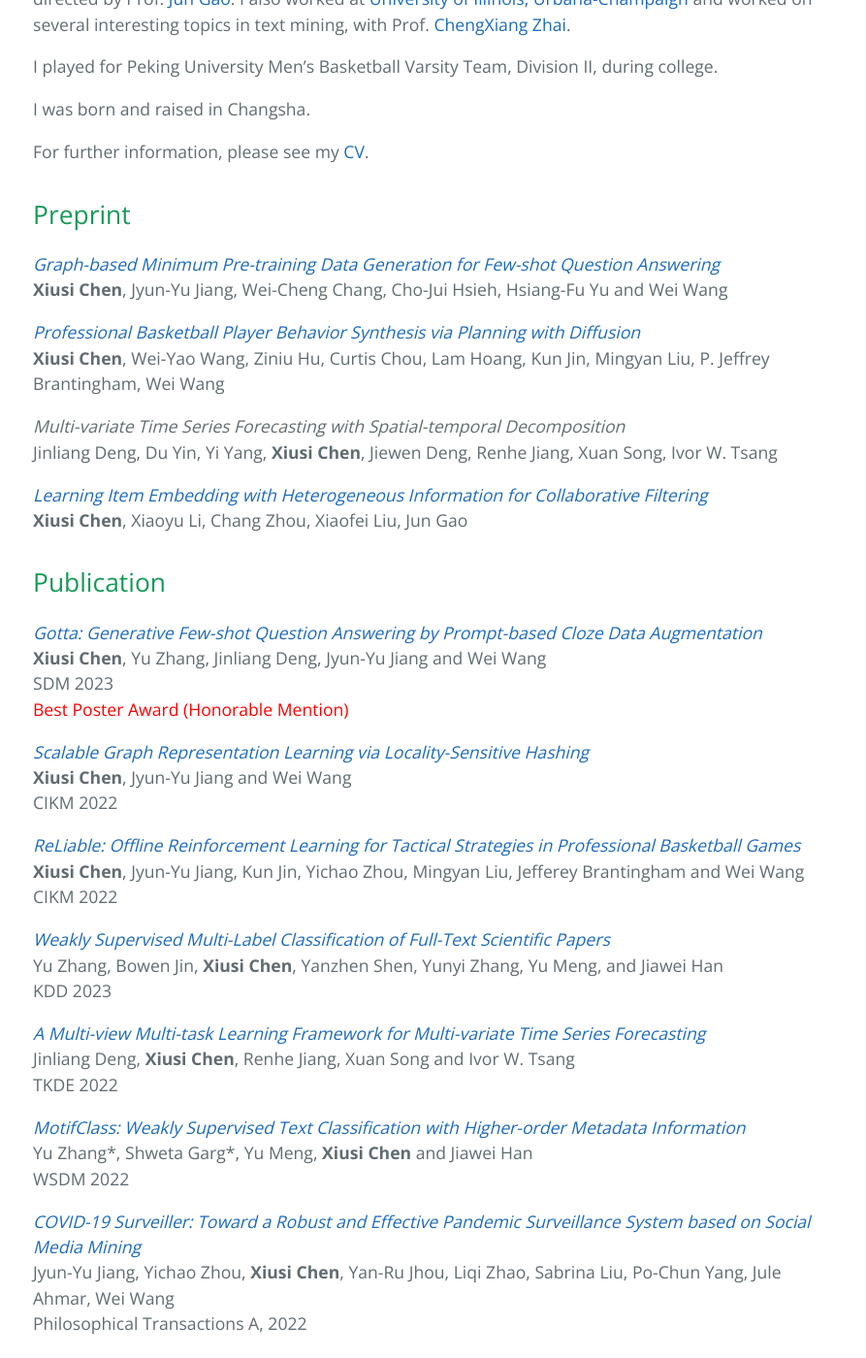
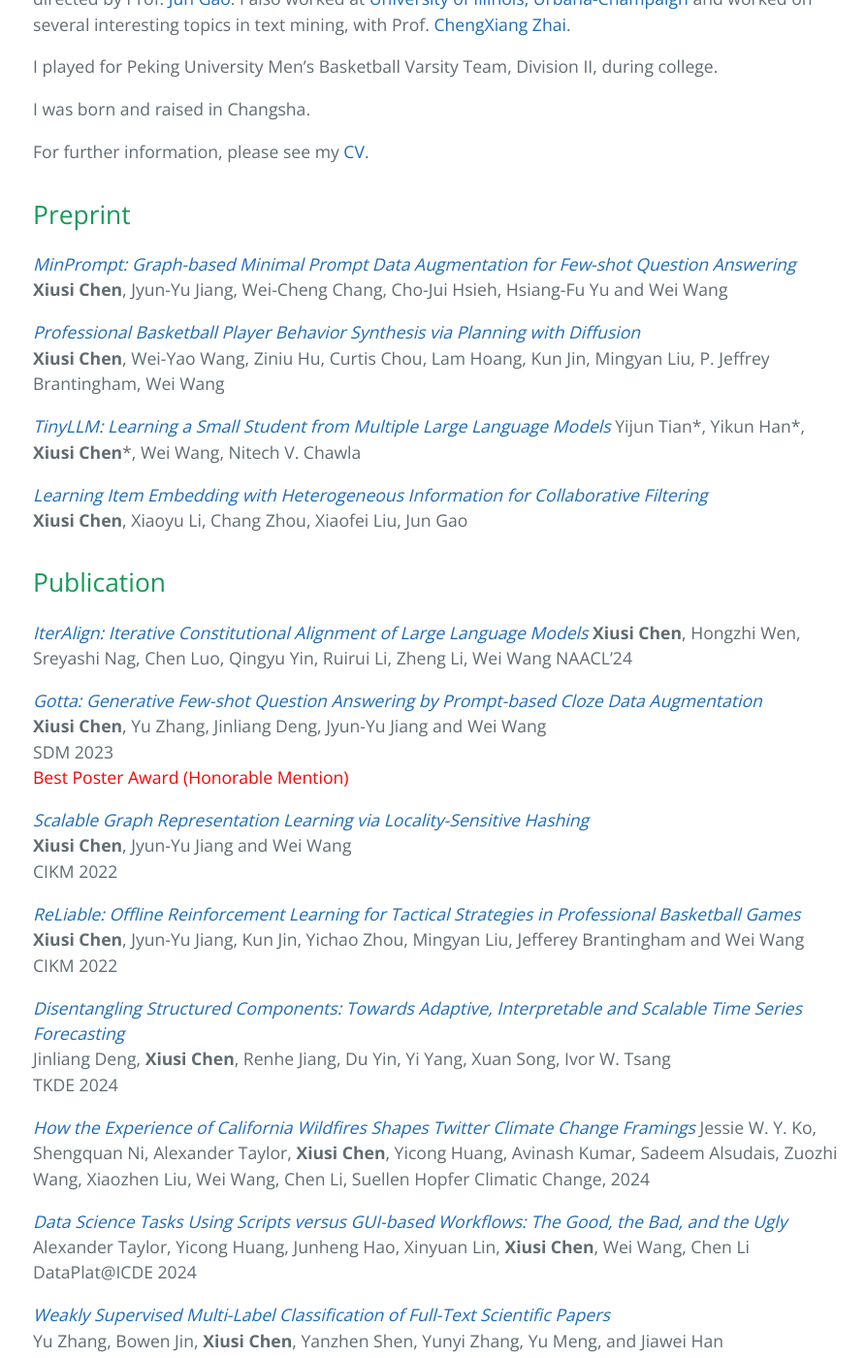
Before and after one commit to xiusic/xiusic.github.io, a Jekyll site: the page built from index.md, in a window 1280 px wide and 1400 px high, scrolled down 1155 px. Shown: the whole window at 97% size, without its empty margins (190-1083 px from the left). Built offline with Jekyll 4.4.1, drawn with Linux system fonts in a browser that asks for light colours; our own code applies the rules of GitHub Pages for plain Markdown files.

Commit message:
Update index.md

```diff
--- a/index.md
+++ b/index.md
@@ -45,20 +45,24 @@ I was born and raised in Changsha.
 For further information, please see my [CV](CV.pdf).
 
 ## Preprint
-[_Graph-based Minimum Pre-training Data Generation for Few-shot Question Answering_](https://arxiv.org/pdf/2310.05007.pdf)
+[_MinPrompt: Graph-based Minimal Prompt Data Augmentation for Few-shot Question Answering_](https://arxiv.org/pdf/2310.05007.pdf)
 **Xiusi Chen**, Jyun-Yu Jiang, Wei-Cheng Chang, Cho-Jui Hsieh, Hsiang-Fu Yu and Wei Wang
 
 [_Professional Basketball Player Behavior Synthesis via Planning with Diffusion_](https://arxiv.org/pdf/2306.04090.pdf)
 **Xiusi Chen**, Wei-Yao Wang, Ziniu Hu, Curtis Chou, Lam Hoang, Kun Jin, Mingyan Liu, P. Jeffrey Brantingham, Wei Wang
 
-_Multi-variate Time Series Forecasting with Spatial-temporal Decomposition_
-Jinliang Deng, Du Yin, Yi Yang, **Xiusi Chen**, Jiewen Deng, Renhe Jiang, Xuan Song, Ivor W. Tsang
+[_TinyLLM: Learning a Small Student from Multiple Large Language Models_](https://arxiv.org/pdf/2402.04616.pdf)
+Yijun Tian\*, Yikun Han\*, **Xiusi Chen**\*, Wei Wang, Nitech V. Chawla
 
 [_Learning Item Embedding with Heterogeneous Information for Collaborative Filtering_](papers/icde18.pdf)
 **Xiusi Chen**, Xiaoyu Li, Chang Zhou, Xiaofei Liu, Jun Gao
 
 
 ## Publication
+[_IterAlign: Iterative Constitutional Alignment of Large Language Models_]()
+**Xiusi Chen**, Hongzhi Wen, Sreyashi Nag, Chen Luo, Qingyu Yin, Ruirui Li, Zheng Li, Wei Wang
+NAACL'24
+
 [_Gotta: Generative Few-shot Question Answering by Prompt-based Cloze Data Augmentation_](https://epubs.siam.org/doi/epdf/10.1137/1.9781611977653.ch102)
 **Xiusi Chen**, Yu Zhang, Jinliang Deng, Jyun-Yu Jiang and Wei Wang
 SDM 2023
@@ -72,7 +76,19 @@ CIKM 2022
 **Xiusi Chen**, Jyun-Yu Jiang, Kun Jin, Yichao Zhou, Mingyan Liu, Jefferey Brantingham and Wei Wang
 CIKM 2022
 
-[_Weakly Supervised Multi-Label Classification of Full-Text Scientific Papers_]()
+[_Disentangling Structured Components: Towards Adaptive, Interpretable and Scalable Time Series Forecasting_](https://ieeexplore.ieee.org/abstract/document/10457027)
+Jinliang Deng, **Xiusi Chen**, Renhe Jiang, Du Yin, Yi Yang, Xuan Song, Ivor W. Tsang
+TKDE 2024
+
+[_How the Experience of California Wildfires Shapes Twitter Climate Change Framings_](https://link.springer.com/article/10.1007/s10584-023-03668-0)
+Jessie W. Y. Ko, Shengquan Ni, Alexander Taylor, **Xiusi Chen**, Yicong Huang, Avinash Kumar, Sadeem Alsudais, Zuozhi Wang, Xiaozhen Liu, Wei Wang, Chen Li, Suellen Hopfer
+Climatic Change, 2024
+
+[_Data Science Tasks Using Scripts versus GUI-based Workflows: The Good, the Bad, and the Ugly_]()
+Alexander Taylor, Yicong Huang, Junheng Hao, Xinyuan Lin, **Xiusi Chen**, Wei Wang, Chen Li
+DataPlat@ICDE 2024
+
+[_Weakly Supervised Multi-Label Classification of Full-Text Scientific Papers_](https://arxiv.org/pdf/2306.14003.pdf)
 Yu Zhang, Bowen Jin, **Xiusi Chen**, Yanzhen Shen, Yunyi Zhang, Yu Meng, and Jiawei Han
 KDD 2023
 
```
